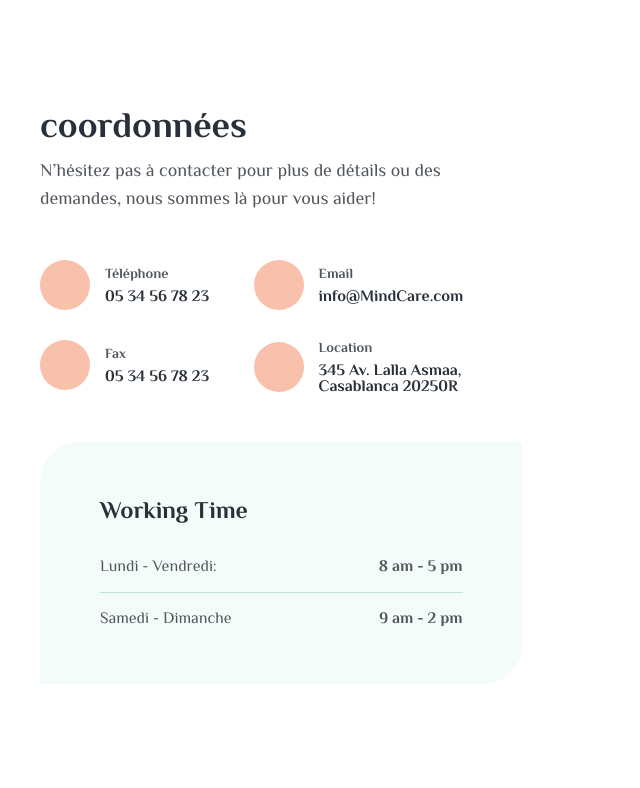
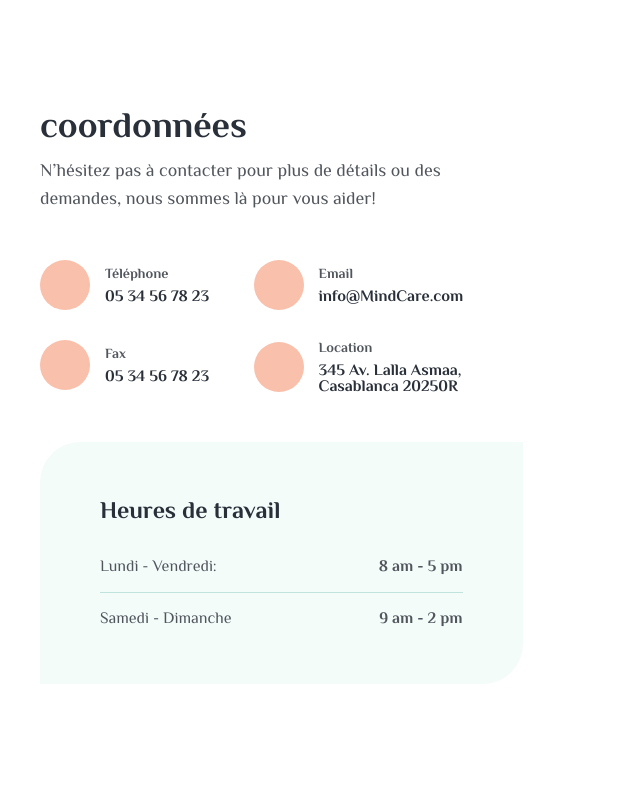
Before and after one commit to megahicham01/psy, a PHP site: page /index.php in a window 1280 px wide. Shown: the part 5028-5816 px from the top of the page, without its empty margins (0-640 px from the left). Run offline with PHP 8.4, Linux system fonts and the light colour scheme; data comes from the database, SQL or seed files in the repository; some libraries are stand-ins or nearby versions; some web fonts are replaced.

Commit message:
change horaire

```diff
--- a/index.php
+++ b/index.php
@@ -74,7 +74,7 @@
                       while($starjdid = mysqli_fetch_array($dirlordre)){
                     ?>
                     <li class="anav">
-                      <a class="nav-link" aria-current="page" href="<?php echo $starjdid['refer']?>"><?php echo $starjdid['nav']?></a>
+                      <a class="nav-link navbar-text" aria-current="page" href="<?php echo $starjdid['refer']?>"><?php echo $starjdid['nav']?></a>
                     </li>
                     <?php
                     }
@@ -802,7 +802,7 @@
                   </div>
                 </div>
                 <div class="office_hour_list bg_primary_light mt-5">
-                  <h3 class="area_title">Working Time</h3>
+                  <h3 class="area_title">Heures de travail</h3>
                   <ul class="unordered_list_block">
                     <li>
                       <span>Lundi - Vendredi:</span>
```
